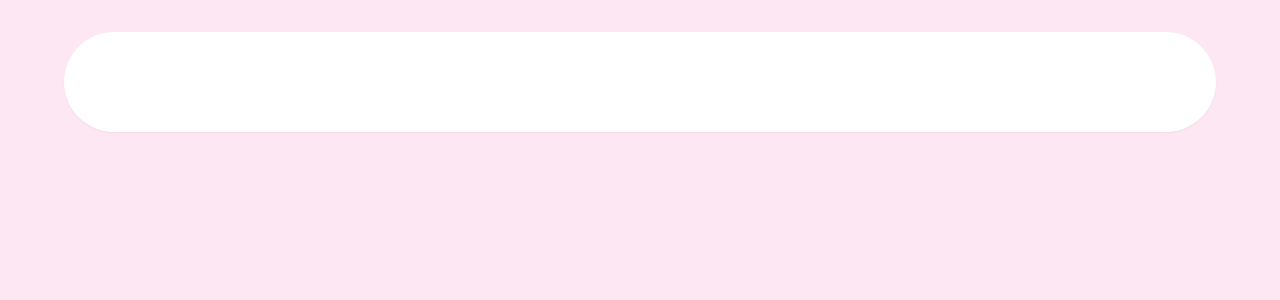
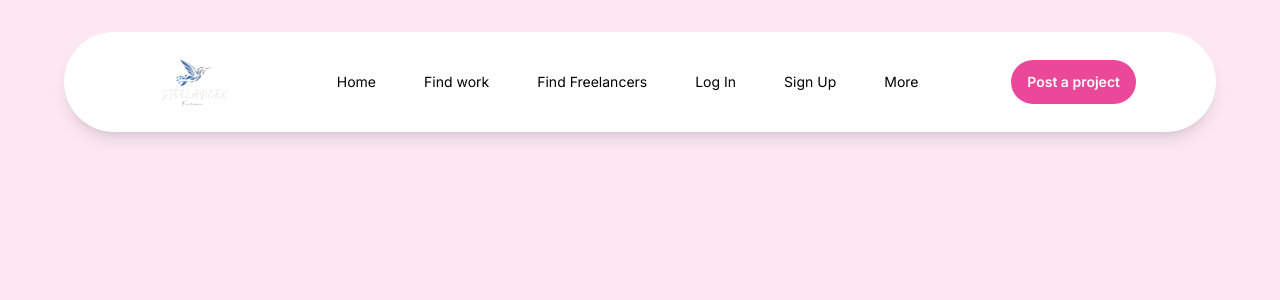
Before and after one commit to Shi-49-94-444-4444/steelancer, a Next.js app: page / in a window 1280 px wide. Shown: the top 300 px of the page. Built offline with nearby package versions, Linux system fonts and the light colour scheme.

Commit message:
Header #2.1

```diff
--- /dev/null
+++ b/app/components/navbar/Button.tsx
@@ -0,0 +1,32 @@
+'use client'
+
+const Button = () => {
+    return (
+        <div className="relative">
+            <div className="flex flex-row items-center gap-3">
+                <div
+                    onClick={() => { }}
+                    className="
+                    w-full
+                    md:w-auto
+                    text-sm
+                    py-3
+                    px-4
+                    bg-pink-500
+                    text-white
+                    font-semibold
+                    rounded-full
+                    transition
+                    cursor-pointer
+                    hover:bg-pink-600
+                "
+                    style={{ width: 'fit-content' }}
+                >
+                    Post a project
+                </div>
+            </div>
+        </div>
+    )
+}
+
+export default Button
--- /dev/null
+++ b/app/components/navbar/NavLink.tsx
@@ -0,0 +1,73 @@
+const NavLink = () => {
+    return (
+        <div
+            className="
+                w-full
+                md:w-auto
+                py-2
+                transition
+                cursor-pointer
+                "
+            >
+                <div className="
+                    flex
+                    flex-row
+                    items-center
+                    justify-between
+                    "
+                >
+                    <div
+                        className="
+                        text-sm
+                        px-6
+                        hover:text-pink-500
+                        "
+                    >
+                        Home
+                    </div>
+                    <div className="
+                        text-sm
+                        px-6
+                        hover:text-pink-500
+                        "
+                    >
+                        Find work
+                    </div>
+                    <div className="
+                        text-sm
+                        px-6
+                        hover:text-pink-500
+                        "
+                    >
+                        Find Freelancers
+                    </div>
+                    <div className="
+                        text-sm
+                        px-6
+                        hover:text-pink-500
+                        "
+                    >
+                        Log In
+                    </div>
+                    <div className="
+                        text-sm
+                        px-6
+                        hover:text-pink-500
+                        "
+                    >
+                        Sign Up
+                    </div>
+                    <div className="
+                        text-sm
+                        px-6
+                        hover:text-pink-500
+                        "
+                    >
+                        More
+                    </div>
+                </div>
+            </div>
+    )
+}
+
+export default NavLink
--- a/app/components/navbar/Navbar.tsx
+++ b/app/components/navbar/Navbar.tsx
@@ -1,12 +1,11 @@
 import Container from '../Container'
-import Logo from './Logo'
+import { Logo, NavLink, Button } from '../navbar'
 
 const Navbar = () => {
     return (
         <div className="fixed w-full h-[900px] bg-pink-100">
             <div className="flex flex-row justify-center pt-8">
-                <div className="w-[90%] h-[100px] bg-white z-10 shadow-sm rounded-full">
-                    <div className="py-8">
+                <div className="w-[90%] h-[100px] bg-white z-10 shadow-lg rounded-full">
                         <Container>
                             <div className="
                                     flex
@@ -17,10 +16,11 @@ const Navbar = () => {
                                     md:gap-0
                                 "
                             >
-                                {/* <Logo /> */}
+                                <Logo />
+                                <NavLink />
+                                <Button />
                             </div>
                         </Container>
-                    </div>
                 </div>
             </div>
         </div>
--- /dev/null
+++ b/app/components/navbar/index.tsx
@@ -0,0 +1,11 @@
+import Navbar from './Navbar'
+import Logo from './Logo'
+import NavLink from './NavLink'
+import Button from './Button'
+
+export {
+    Navbar,
+    Logo,
+    NavLink,
+    Button
+}
```
Also changed, not shown: public/images/logo.png.
